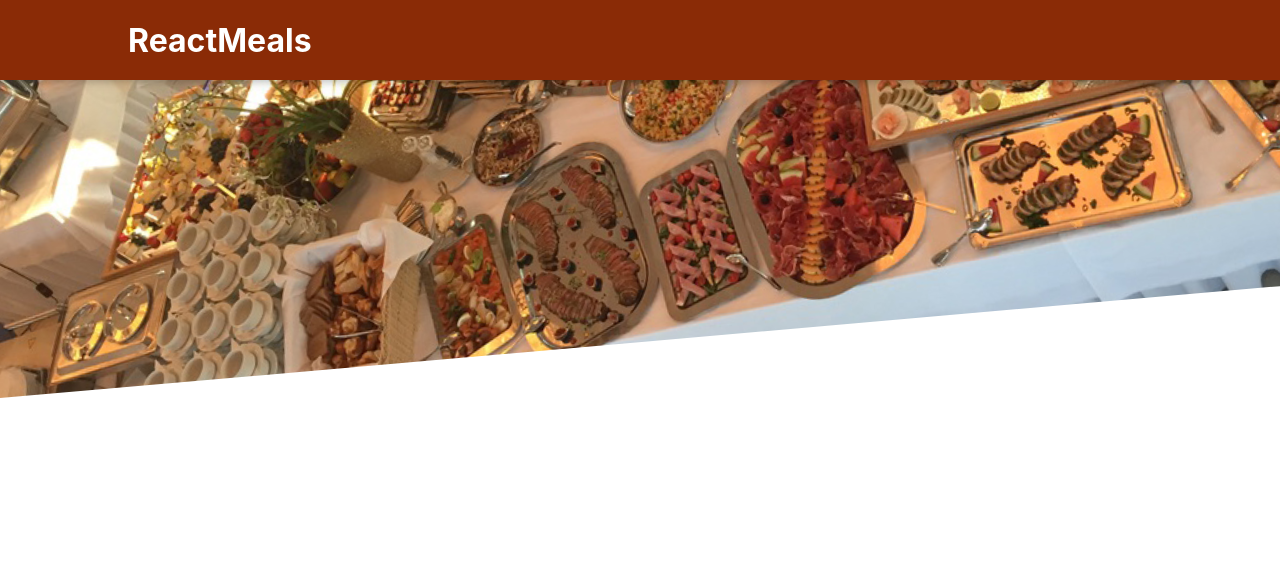
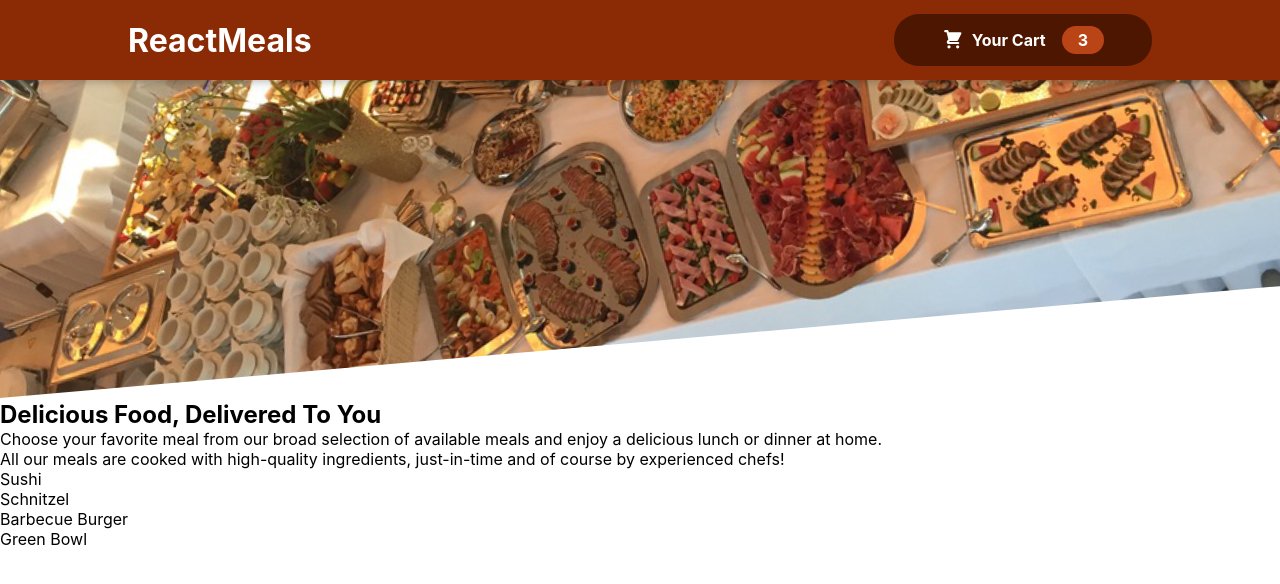
Before and after one commit to Tlwaller/practice-project-food-order-app, a React (Create React App) app: page / in a window 1280 px wide. Shown: the top 584 px of the page. Built offline with nearby package versions, Linux system fonts and the light colour scheme.

Commit message:
barebones meals component

```diff
--- a/src/App.js
+++ b/src/App.js
@@ -1,12 +1,14 @@
-import { Fragment } from 'react';
-
 import Header from './components/Layout/Header';
+import Meals from './components/MealsList/Meals';
 
 function App() {
   return (
-    <Fragment className="App">
+    <>
       <Header/>
-    </Fragment>
+      <main>
+        <Meals/>
+      </main>
+    </>
   );
 }
 
--- /dev/null
+++ b/src/components/Cart/CartIcon.js
@@ -0,0 +1,13 @@
+const CartIcon = () => {
+    return (
+      <svg
+        xmlns='http://www.w3.org/2000/svg'
+        viewBox='0 0 20 20'
+        fill='currentColor'
+      >
+        <path d='M3 1a1 1 0 000 2h1.22l.305 1.222a.997.997 0 00.01.042l1.358 5.43-.893.892C3.74 11.846 4.632 14 6.414 14H15a1 1 0 000-2H6.414l1-1H14a1 1 0 00.894-.553l3-6A1 1 0 0017 3H6.28l-.31-1.243A1 1 0 005 1H3zM16 16.5a1.5 1.5 0 11-3 0 1.5 1.5 0 013 0zM6.5 18a1.5 1.5 0 100-3 1.5 1.5 0 000 3z' />
+      </svg>
+    );
+  };
+
+  export default CartIcon;
--- a/src/components/Layout/Header.js
+++ b/src/components/Layout/Header.js
@@ -1,19 +1,18 @@
-import React, { Fragment } from 'react';
-
 import mealsImg from '../../assets/meals.jpg';
 import classes from './Header.module.css';
+import HeaderCartButton from './HeaderCart';
 
 const Header = props => {
     return (
-        <Fragment>
+        <>
             <header className={classes.header}>
                 <h1>ReactMeals</h1>
-                <button>Cart</button>
+                <HeaderCartButton/>
             </header>
             <div className={classes['main-image']}>
                 <img src={mealsImg} alt="Table full of delicious food"/>
             </div>
-        </Fragment>
+        </>
     );
 }
 
--- /dev/null
+++ b/src/components/Layout/HeaderCart.js
@@ -0,0 +1,15 @@
+import CartIcon from '../Cart/CartIcon';
+import classes from './HeaderCart.module.css';
+
+const HeaderCartButton = props => {
+    return (
+        <button className={classes.button}>
+            <span className={classes.icon}><CartIcon/></span>
+            <span>Your Cart</span>
+            <span className={classes.badge}>3</span>
+
+        </button>
+    )
+}
+
+export default HeaderCartButton;
--- /dev/null
+++ b/src/components/Layout/HeaderCart.module.css
@@ -0,0 +1,59 @@
+.button {
+    cursor: pointer;
+    font: inherit;
+    border: none;
+    background-color: #4d1601;
+    color: white;
+    padding: 0.75rem 3rem;
+    display: flex;
+    justify-content: space-around;
+    align-items: center;
+    border-radius: 25px;
+    font-weight: bold;
+  }
+
+  .button:hover,
+  .button:active {
+    background-color: #2c0d00;
+  }
+
+  .icon {
+    width: 1.35rem;
+    height: 1.35rem;
+    margin-right: 0.5rem;
+  }
+
+  .badge {
+    background-color: #b94517;
+    padding: 0.25rem 1rem;
+    border-radius: 25px;
+    margin-left: 1rem;
+    font-weight: bold;
+  }
+
+  .button:hover .badge,
+  .button:active .badge {
+    background-color: #92320c;
+  }
+
+  .bump {
+    animation: bump 300ms ease-out;
+  }
+
+  @keyframes bump {
+    0% {
+      transform: scale(1);
+    }
+    10% {
+      transform: scale(0.9);
+    }
+    30% {
+      transform: scale(1.1);
+    }
+    50% {
+      transform: scale(1.15);
+    }
+    100% {
+      transform: scale(1);
+    }
+  }
--- /dev/null
+++ b/src/components/MealsList/AvailableMeals.js
@@ -0,0 +1,40 @@
+const DUMMY_MEALS = [
+  {
+    id: "m1",
+    name: "Sushi",
+    desc: "Finest fish and veggies",
+    price: 22.99,
+  },
+  {
+    id: "m2",
+    name: "Schnitzel",
+    desc: "A German specialty",
+    price: 16.5,
+  },
+  {
+    id: "m3",
+    name: "Barbecue Burger",
+    desc: "American, raw, meaty",
+    price: 12.99,
+  },
+  {
+    id: "m4",
+    name: "Green Bowl",
+    desc: "Healthy...and green...",
+    price: 18.99,
+  },
+];
+
+const AvailableMeals = () => {
+    return (
+        <ul>
+            {
+                DUMMY_MEALS.map(meal => {
+                    return <li>{meal.name}</li>
+                })
+            }
+        </ul>
+    )
+}
+
+export default AvailableMeals;
--- /dev/null
+++ b/src/components/MealsList/Meals.js
@@ -0,0 +1,13 @@
+import MealsSummary from './MealsSummary';
+import AvailableMeals from './AvailableMeals';
+
+const Meals = props => {
+    return (
+        <>
+            <MealsSummary/>
+            <AvailableMeals/>
+        </>
+    )
+}
+
+export default Meals;
--- /dev/null
+++ b/src/components/MealsList/MealsSummary.js
@@ -0,0 +1,17 @@
+const MealsSummary = () => {
+  return (
+    <section className="summary">
+      <h2>Delicious Food, Delivered To You</h2>
+      <p>
+        Choose your favorite meal from our broad selection of available meals
+        and enjoy a delicious lunch or dinner at home.
+      </p>
+      <p>
+        All our meals are cooked with high-quality ingredients, just-in-time and
+        of course by experienced chefs!
+      </p>
+    </section>
+  );
+};
+
+export default MealsSummary;
--- a/src/index.css
+++ b/src/index.css
@@ -1,5 +1,7 @@
-body {
+* {
   margin: 0;
+  padding: 0;
+  box-sizing: border-box;
   font-family: -apple-system, BlinkMacSystemFont, 'Segoe UI', 'Roboto', 'Oxygen',
     'Ubuntu', 'Cantarell', 'Fira Sans', 'Droid Sans', 'Helvetica Neue',
     sans-serif;
```
Also changed, not shown: src/App.css (deleted, +0 -38 lines).
